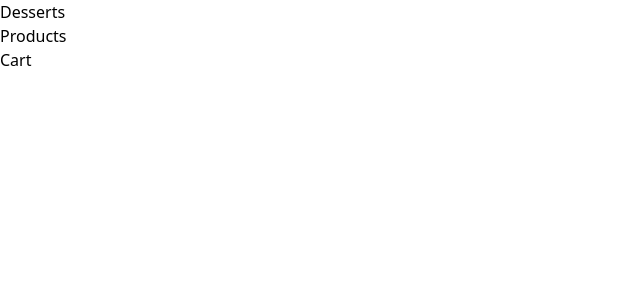
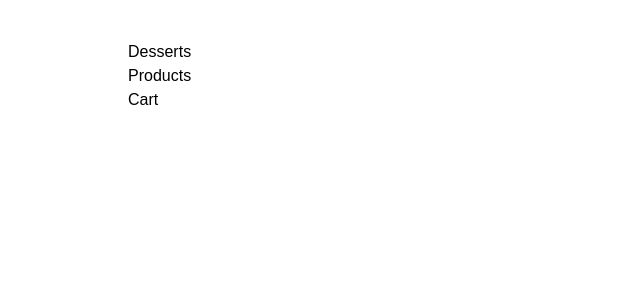
Before and after one commit to 04stefke/product-list-with-cart-main, a React (Vite) app: page / in a window 1280 px wide. Shown: the top 300 px of the page, without its empty margins (0-640 px from the left). Built offline with nearby package versions, Linux system fonts and the light colour scheme.

Commit message:
created custom tailwind css

```diff
--- a/src/App.jsx
+++ b/src/App.jsx
@@ -2,7 +2,7 @@ import Home from "./pages/Home";
 
 function App() {
 	return (
-		<div>
+		<div className="h-min-screen w-max-screen">
 			<Home />
 		</div>
 	);
--- a/src/pages/Home.jsx
+++ b/src/pages/Home.jsx
@@ -4,7 +4,7 @@ import Cart from "../components/Cart";
 
 const Home = () => {
 	return (
-		<div>
+		<div className="h-full w-full px-[10%] py-10">
 			<h1>Desserts</h1>
 			<Products />
 			<Cart />
--- a/tailwind.config.js
+++ b/tailwind.config.js
@@ -2,7 +2,26 @@
 export default {
 	content: ["./index.html", "./src/**/*.{js,ts,tsx,jsx}"],
 	theme: {
-		extend: {},
+		extend: {
+			colors: {
+				red: "hsl(14, 86%, 42%)",
+				green: "hsl(159, 69%, 38%)",
+				rose: {
+					50: "hsl(20, 50%, 98%)",
+					100: "hsl(13, 31%, 94%)",
+					300: "hsl(14, 25%, 72%)",
+					400: "hsl(7, 20%, 60%)",
+					500: "hsl(12, 20%, 44%)",
+					900: "hsl(14, 65%, 9%)",
+				},
+			},
+			fontFamily: {
+				sans: ['"Red Hat Text"', "sans-serif"], // Add custom font
+			},
+			fontSize: {
+				body: "16px", // Custom font size for product names
+			},
+		},
 	},
 	plugins: [],
 };
```
